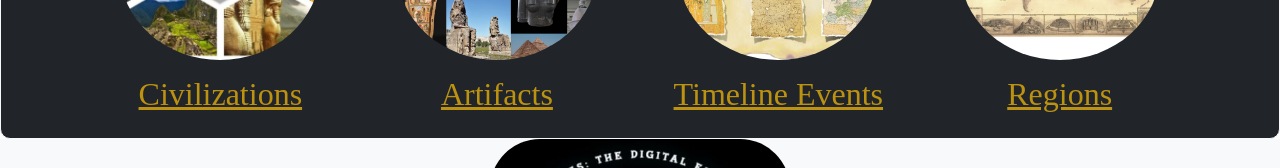
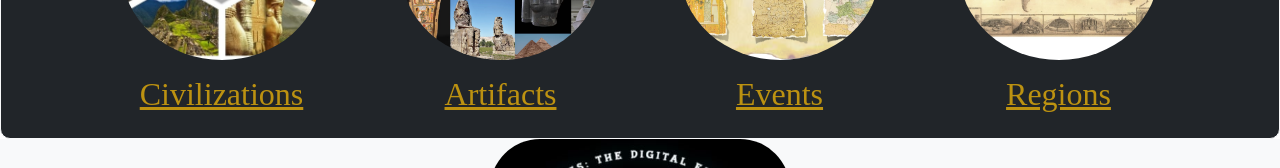
Before and after one commit to Tripp-L/ProjAE, a React (Create React App) app in the folder client/: page /profile in a window 1280 px wide. Shown: the part 291-459 px from the top of the page. Built offline with nearby package versions, Linux system fonts and the light colour scheme; no server answers; a web font is replaced by a local one.

Commit message:
Events complete, need to add more events later

```diff
--- a/client/src/App.jsx
+++ b/client/src/App.jsx
@@ -11,7 +11,7 @@ import PinConfirm from './components/PinConfirm';
 import Civilizations from './components/Civilizations';
 import Events from './components/Events';
 import Regions from './components/Regions';
-import Artifacts from './components/Artifacts';  // Import Artifacts component
+import Artifacts from './components/Artifacts';
 import axios from 'axios';
 
 function App() {
@@ -102,7 +102,7 @@ function App() {
         <Route path="/civilizations" element={loggedIn ? <Civilizations /> : <Navigate to="/login" />} />
         <Route path="/events" element={loggedIn ? <Events /> : <Navigate to="/login" />} />
         <Route path="/regions" element={loggedIn ? <Regions /> : <Navigate to="/login" />} />
-        <Route path="/artifacts" element={loggedIn ? <Artifacts /> : <Navigate to="/login" />} />  {/* Add this line */}
+        <Route path="/artifacts" element={loggedIn ? <Artifacts /> : <Navigate to="/login" />} />
       </Routes>
     </div>
   );
--- a/client/src/components/Events.jsx
+++ b/client/src/components/Events.jsx
@@ -1,12 +1,125 @@
-import React from 'react';
+import React, { useState } from 'react';
+import { Card, Container, Row, Col } from 'react-bootstrap';
+import { Link } from 'react-router-dom';
 
-function Events() {
+const initialEvents = [
+    {
+        id: 1,
+        name: "Battle of Thermopylae",
+        description: "A famous battle in 480 BC during the Greco-Persian Wars where 300 Spartans and their allies made a heroic stand against a much larger Persian army.",
+        imageurl: "https://i.natgeofe.com/n/54dc5398-d8f5-482d-81da-43ff8f78832f/RSThermopylae7_4x3.jpg",
+        date: "480 BC",
+        civilization: "Ancient Greece",
+        details: "The battle was part of the second Persian invasion of Greece and has become a symbol of courage against overwhelming odds."
+    },
+    {
+        id: 2,
+        name: "Battle of Marathon",
+        description: "A decisive battle in 490 BC where the Athenians defeated the Persians, marking a turning point in the Greco-Persian Wars.",
+        imageurl: "https://i.natgeofe.com/n/4fb4b638-3c21-4af1-9c3c-b82854b0ec00/roman-sarcophagus-persians-flee_16x9.jpg",
+        date: "490 BC",
+        civilization: "Ancient Greece",
+        details: "The Athenian victory was crucial in preserving Greek independence and culture."
+    },
+    {
+        id: 3,
+        name: "Fall of the Western Roman Empire",
+        description: "The collapse of the Western Roman Empire in 476 AD, leading to the end of ancient Rome and the beginning of the Middle Ages.",
+        imageurl: "https://assets.editorial.aetnd.com/uploads/2014/01/gettyimages-802428712.jpg",
+        date: "476 AD",
+        civilization: "Roman Empire",
+        details: "The fall of Rome marked the transition from classical antiquity to the medieval period in Europe."
+    },
+    {
+        id: 4,
+        name: "Warring States Period",
+        description: "A period of intense political and military conflict among seven major Chinese states vying for dominance.",
+        imageurl: "https://cf.geekdo-images.com/8pa0aykUKcn-uJGvTeOy8A__itemrep/img/GO0w7qKfl4CBNAFpGjysF8FUu38=/fit-in/246x300/filters:strip_icc()/pic5027104.jpg",
+        date: "475-221 BC",
+        civilization: "Ancient China",
+        details: "This era saw significant advancements in philosophy, military strategy, and technology, ultimately leading to the unification of China under the Qin dynasty."
+    },
+    {
+        id: 5,
+        name: "Rise of the Akkadian Empire",
+        description: "Sargon of Akkad conquered Sumerian city-states, establishing the first known empire in history.",
+        imageurl: "https://cdn.thecollector.com/wp-content/uploads/2023/09/akkadian-empire-rise-fall-768x442.jpg",
+        date: "c. 2334-2279 BC",
+        civilization: "Mesopotamia",
+        details: "The Akkadian Empire unified the region under a single ruler, marking a significant shift in political organization and control."
+    },
+    {
+        id: 6,
+        name: "Peloponnesian War",
+        description: "A protracted conflict between the Peloponnesian League (led by Sparta) and the Delian League (led by Athens).",
+        imageurl: "https://images.nationalgeographic.org/image/upload/v1638891964/EducationHub/photos/peloponnesian-war.jpg",
+        date: "431-404 BC",
+        civilization: "Ancient Greece",
+        details: "This war reshaped the ancient Greek world, weakening Athens and paving the way for Macedonian dominance."
+    },
+    {
+        id: 7,
+        name: "Spanish Conquest of the Aztec Empire",
+        description: "Hernán Cortés and his Spanish conquistadors, aided by indigenous allies, conquered the Aztec Empire.",
+        imageurl: "https://i.natgeofe.com/n/b0debc40-a0eb-440c-8b81-40f871e53250/spanish-siege.jpg",
+        date: "1519-1521",
+        civilization: "Aztec",
+        details: "This conquest marked the end of the Aztec Empire and the beginning of Spanish colonial rule in Mexico."
+    }
+
+
+];
+
+const Events = () => {
+  const [events, setEvents] = useState(initialEvents);
+  const [expandedEventId, setExpandedEventId] = useState(null);
+
+  const handleExpand = (id) => {
+      if (expandedEventId === id) {
+          setExpandedEventId(null);
+      } else {
+          setExpandedEventId(id);
+      }
+  };
+
   return (
-    <div>
-      <h2>Events Component</h2>
-      {/* Add your content here */}
-    </div>
+      <Container className="container-custom">
+          <Row className="mt-4 row-custom">
+              {events.map(event => (
+                  <Col key={event.id} xs={12} sm={6} md={4} lg={3} className="mb-4 col-custom">
+                      <Card
+                          className={`mb-3 card-custom ${expandedEventId === event.id ? 'expanded' : ''}`}
+                          onClick={() => handleExpand(event.id)}
+                      >
+                          <Card.Img variant="top" src={event.imageurl} className="card-img-top" />
+                          <Card.Body>
+                              <Card.Title>{event.name}</Card.Title>
+                              <Card.Text>{event.date}</Card.Text>
+                              {expandedEventId === event.id && (
+                                  <div className="expanded-content">
+                                      <Card.Text>{event.description}</Card.Text>
+                                      <div className="mb-3">
+                                          <h5>Civilization:</h5>
+                                          <p>{event.civilization}</p>
+                                          <h5>Details:</h5>
+                                          <p>{event.details}</p>
+                                          <div className="links-container">
+                                              <Link to={`/events`}>Events</Link>
+                                              <span> | </span>
+                                              <Link to={`/artifacts`}>Artifacts</Link>
+                                              <span> | </span>
+                                              <Link to={`/regions/${event.id}`}>Regions</Link>
+                                          </div>
+                                      </div>
+                                  </div>
+                              )}
+                          </Card.Body>
+                      </Card>
+                  </Col>
+              ))}
+          </Row>
+      </Container>
   );
-}
+};
 
 export default Events;
--- a/client/src/components/Navbar.jsx
+++ b/client/src/components/Navbar.jsx
@@ -5,7 +5,7 @@ import './Navbar.css';
 
 import civilizationsIcon from '../assets/images/civ-icon.png';
 import artifactsIcon from '../assets/images/artifacts-icon.png';
-import timelineEventsIcon from '../assets/images/timeline-icon.png';
+import eventsIcon from '../assets/images/timeline-icon.png';
 import regionsIcon from '../assets/images/regions-icon.png';
 
 const Navbar = () => {
@@ -20,9 +20,9 @@ const Navbar = () => {
           <img src={artifactsIcon} alt="Artifacts" className="nav-icon" />
           <span className="nav-text">Artifacts</span>
         </Link>
-        <Link to="/timeline-events" className="nav-item">
-          <img src={timelineEventsIcon} alt="Timeline Events" className="nav-icon" />
-          <span className="nav-text">Timeline Events</span>
+        <Link to="/events" className="nav-item">
+          <img src={eventsIcon} alt="Events" className="nav-icon" />
+          <span className="nav-text">Events</span>
         </Link>
         <Link to="/regions" className="nav-item">
           <img src={regionsIcon} alt="Regions" className="nav-icon" />
```
Also changed, not shown: client/src/components/Events.css (+54 -0 lines).
